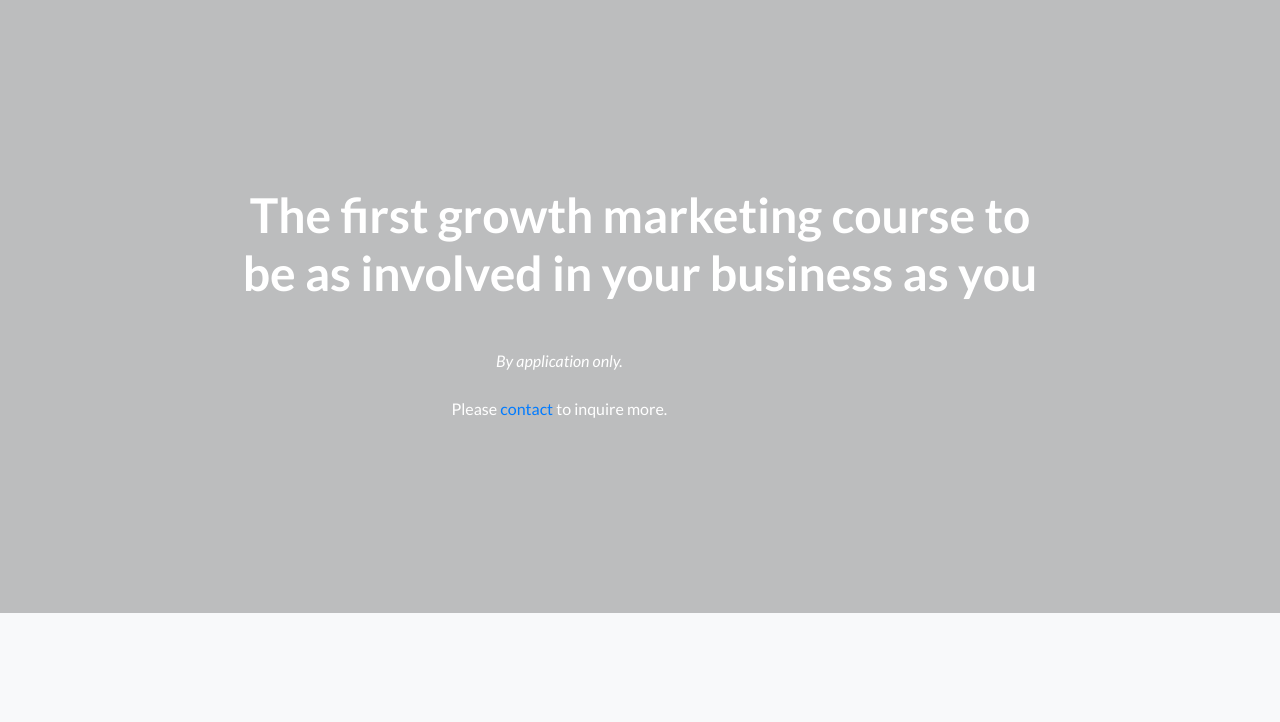
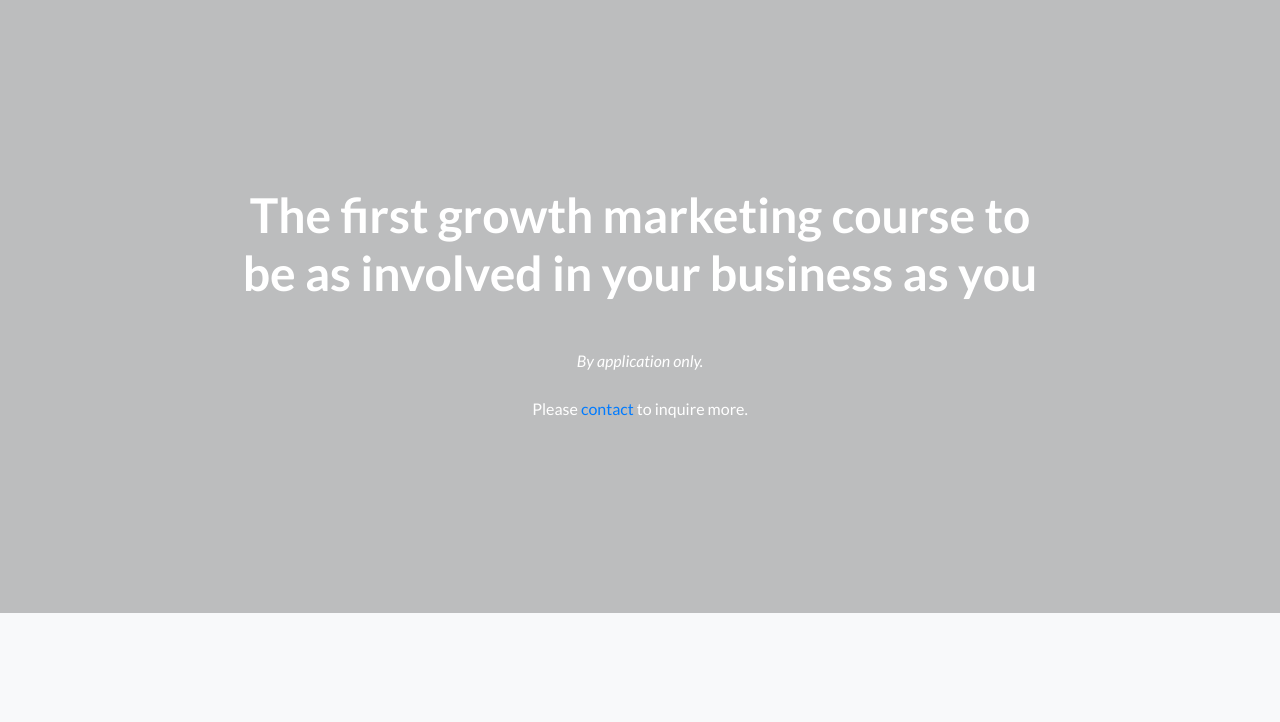
Before and after one commit to courtlandthomas/growth-curriculum, a website: page index.html in a window 1280 px wide. Shown: the part 62-784 px from the top of the page. Drawn offline with Linux system fonts and the light colour scheme.

Commit message:
Update index.html

```diff
--- a/index.html
+++ b/index.html
@@ -43,7 +43,8 @@
           <div class="col-md-10 col-lg-8 col-xl-7 mx-auto">
             <form>
               <div class="form-row">
-                <div class="col-12 col-md-9 mb-2 mb-md-0">
+                <div class="col-xl-9 mx-auto">
+                <!--<div class="col-12 col-md-9 mb-2 mb-md-0">-->
                   <i>By application only.</i> <br><br>
                   <!--<input type="email" class="form-control form-control-lg" placeholder="Enter your email to learn more...">-->
                   Please <a href="mailto:courtland.l.thomas@gmail.com">contact</a> to inquire more.
```
